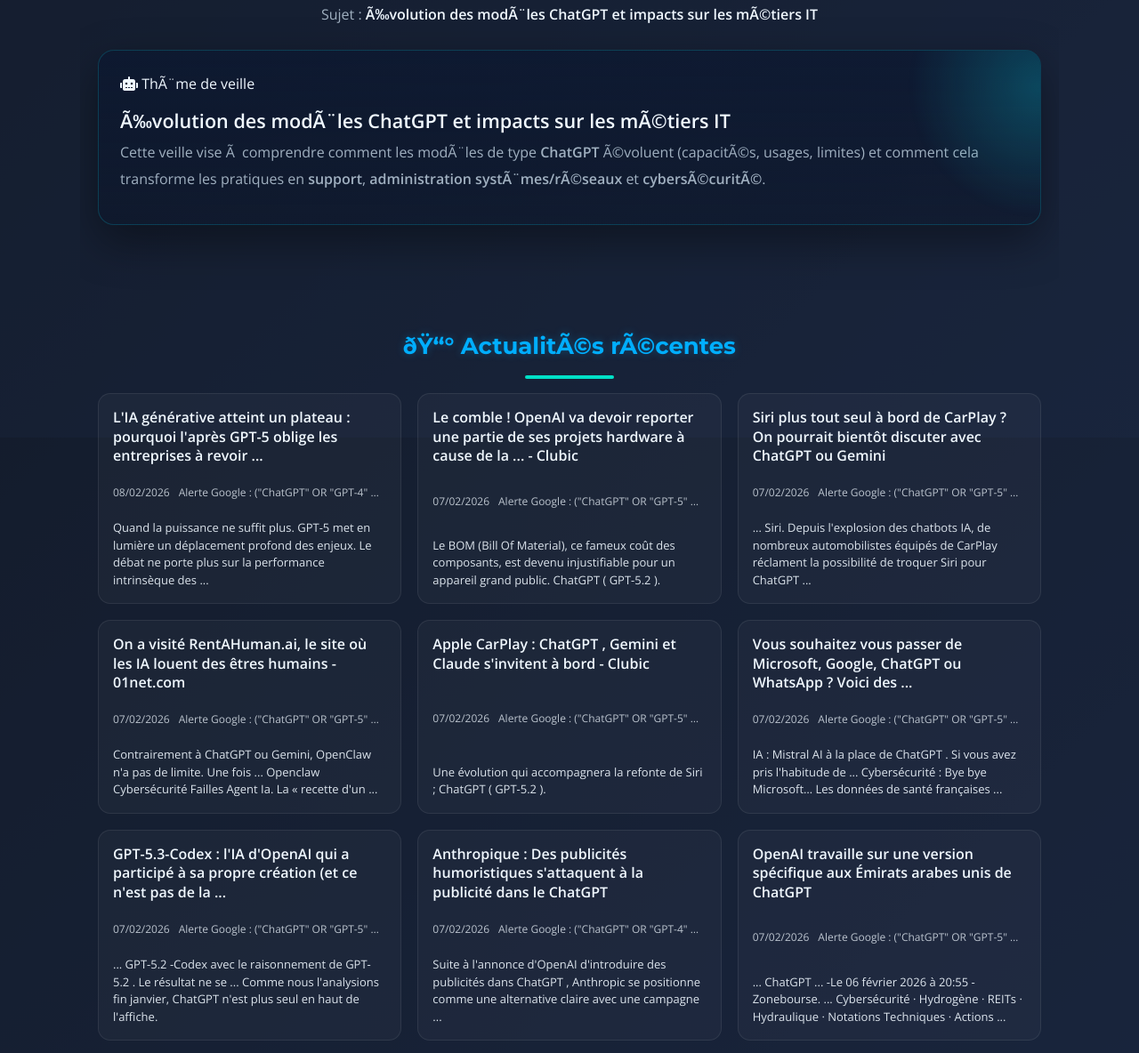
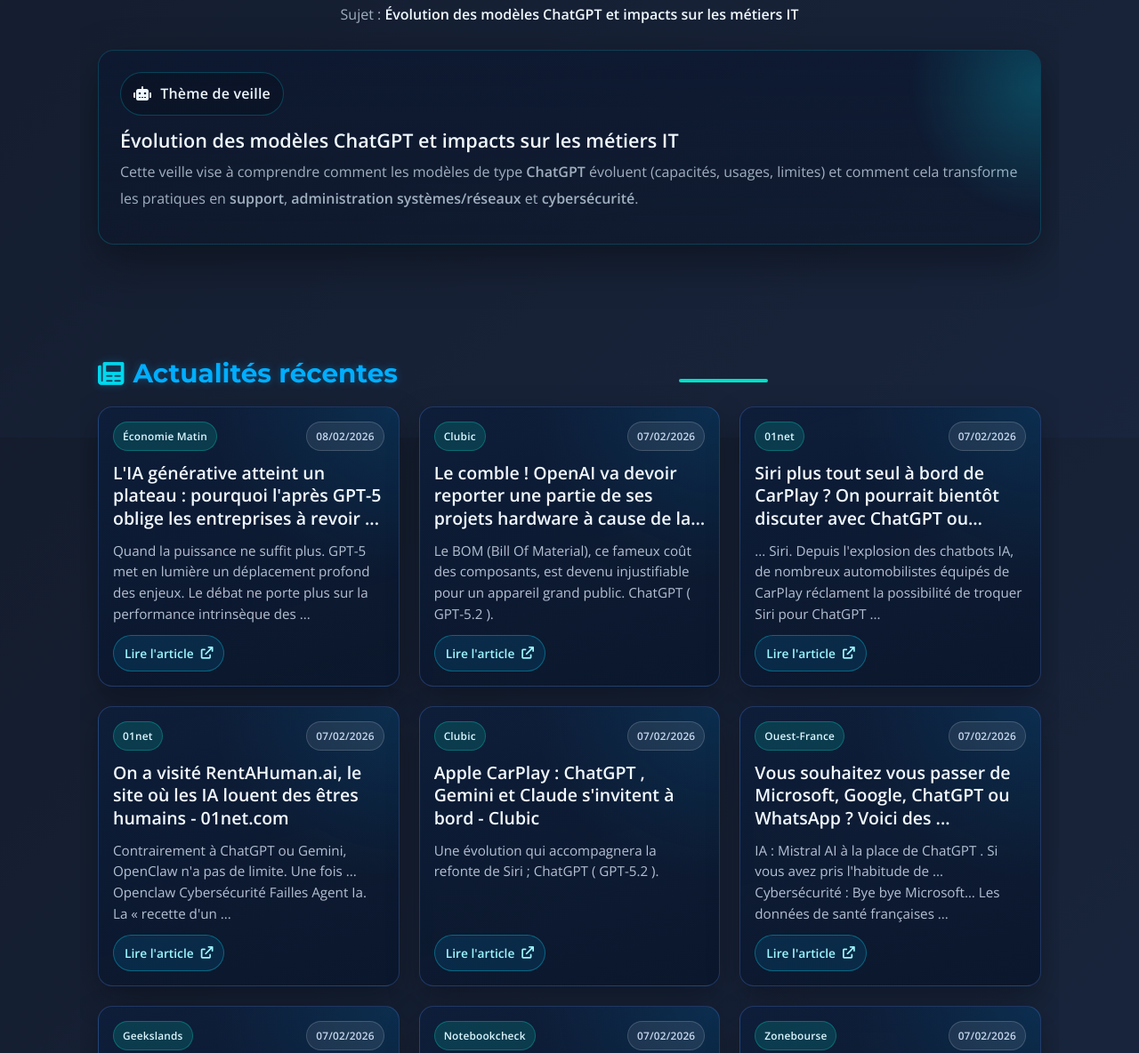
Before and after one commit to Archanight/archanight.github.io, a website: page veille.html in a window 1280 px wide. Shown: the part 308-1492 px from the top of the page at 89% size. Drawn offline with nearby package versions, Linux system fonts and the light colour scheme.

Commit message:
update page veille

```diff
--- a/data/news.json
+++ b/data/news.json
@@ -1,5 +1,5 @@
 {
-  "generatedAt": "2026-02-08T14:19:25.634Z",
+  "generatedAt": "2026-02-08T14:30:22.996Z",
   "sources": [
     "https://www.google.fr/alerts/feeds/08396268160163584311/3684539829631735690",
     "https://www.google.fr/alerts/feeds/08396268160163584311/14055474122595071547",
--- a/script.js
+++ b/script.js
@@ -240,6 +240,55 @@
     return d.toLocaleDateString("fr-FR");
 }
 
+function hostFromLink(link) {
+    if (!link) return "";
+    try {
+        return new URL(link).hostname.replace(/^www\./i, "").toLowerCase();
+    } catch (e) {
+        return "";
+    }
+}
+
+function sourceFromLink(link) {
+    const host = hostFromLink(link);
+    if (!host) return "";
+
+    const map = new Map([
+        ["reuters.com", "Reuters"],
+        ["journaldunet.com", "Journal du Net"],
+        ["01net.com", "01net"],
+        ["clubic.com", "Clubic"],
+        ["business-standard.com", "Business Standard"],
+        ["euronews.com", "Euronews"],
+        ["economiematin.fr", "Économie Matin"],
+        ["ouest-france.fr", "Ouest-France"],
+        ["geekslands.fr", "Geekslands"],
+        ["notebookcheck.biz", "Notebookcheck"],
+        ["zonebourse.com", "Zonebourse"],
+        ["telegrafi.com", "Telegrafi"],
+        ["lebigdata.fr", "LeBigData"],
+    ]);
+
+    if (map.has(host)) return map.get(host);
+
+    const root = host.split(".")[0] || "";
+    if (!root) return "";
+    return root.charAt(0).toUpperCase() + root.slice(1);
+}
+
+function cleanRawSource(source) {
+    const text = decodeHtmlEntities(source || "").trim();
+    if (!text) return "";
+
+    if (/alerte google/i.test(text)) return "Google Alerts";
+    if (text.length > 38) return `${text.slice(0, 35).trim()}...`;
+    return text;
+}
+
+function pickDisplaySource(rawSource, link) {
+    return sourceFromLink(link) || cleanRawSource(rawSource) || "Source web";
+}
+
 function isRecentDate(value, maxAgeDays) {
     if (!value) return false;
     const d = new Date(value);
@@ -254,7 +303,7 @@
     const link = normalizeArticleLink(item?.link || item?.url || item?.guid || "");
     const publishedAt = item?.publishedAt || item?.date || item?.pubDate || item?.updated || "";
     const description = decodeHtmlEntities(item?.description || item?.excerpt || item?.summary || "");
-    const source = decodeHtmlEntities(item?.source || item?.feedTitle || "");
+    const source = pickDisplaySource(item?.source || item?.feedTitle || "", link);
 
     return { title, link, publishedAt, description, source };
 }
@@ -279,12 +328,12 @@
     if (!grid) return;
 
     if (!items.length) {
-        grid.innerHTML = `<div class="rss-loading">Aucune actualite disponible pour le moment.</div>`;
+        grid.innerHTML = `<div class="rss-loading">Aucune actualité disponible pour le moment.</div>`;
         return;
     }
 
     grid.innerHTML = items
-        .map((it) => {
+        .map((it, index) => {
             const title = escapeHtml(it.title || "Article");
             const source = escapeHtml(it.source || "Source inconnue");
             const date = escapeHtml(formatFrDate(it.publishedAt) || "Date indisponible");
@@ -292,17 +341,22 @@
             const href = escapeHtml(it.link || "");
 
             const titleMarkup = href
-                ? `<a class="rss-link" href="${href}" target="_blank" rel="noopener noreferrer"><h3 class="rss-card-title">${title}</h3></a>`
+                ? `<h3 class="rss-card-title"><a class="rss-link" href="${href}" target="_blank" rel="noopener noreferrer">${title}</a></h3>`
                 : `<h3 class="rss-card-title">${title}</h3>`;
 
+            const ctaMarkup = href
+                ? `<a class="rss-read-more" href="${href}" target="_blank" rel="noopener noreferrer">Lire l'article <i class="fas fa-arrow-up-right-from-square" aria-hidden="true"></i></a>`
+                : `<span class="rss-read-more rss-read-more-disabled">Lien indisponible</span>`;
+
             return `
-          <article class="rss-card">
+          <article class="rss-card rss-card-enhanced" style="--rss-stagger:${index};">
+            <div class="rss-card-top">
+              <span class="rss-source-chip">${source}</span>
+              <span class="rss-date-chip">${date}</span>
+            </div>
             ${titleMarkup}
-            <div class="rss-meta">
-              <span class="rss-date">${date}</span>
-              <span class="rss-source">${source}</span>
-            </div>
             <p class="rss-desc">${description}</p>
+            ${ctaMarkup}
           </article>
         `;
         })
@@ -391,7 +445,7 @@
 
     if (!recent.length) {
         ticker.classList.remove("is-animated");
-        ticker.innerHTML = `<p class="alerts-empty">Aucune alerte recente: les articles trop anciens ont ete retires.</p>`;
+        ticker.innerHTML = `<p class="alerts-empty">Aucune alerte récente : les articles trop anciens ont été retirés.</p>`;
         return;
     }
 
@@ -435,7 +489,7 @@
         renderAlertsTicker(parsed.items);
     } catch (e) {
         console.error(e);
-        grid.innerHTML = `<div class="rss-loading">Erreur de chargement des actualites.</div>`;
+        grid.innerHTML = `<div class="rss-loading">Erreur de chargement des actualités.</div>`;
     }
 }
 
--- a/style.css
+++ b/style.css
@@ -1720,3 +1720,175 @@
     transform: translateY(calc(-1 * var(--alerts-scroll-distance, 220px)));
   }
 }
+
+/* ===== Veille - Actualités récentes (UI refresh) ===== */
+#veille-page .rss-section {
+  margin-top: 46px;
+}
+
+#veille-page .rss-title {
+  display: flex;
+  align-items: center;
+  justify-content: center;
+  gap: 10px;
+  margin-bottom: 18px;
+  font-size: clamp(1.6rem, 2.3vw, 2rem);
+}
+
+#veille-page .rss-title i {
+  color: rgba(0, 234, 255, 0.9);
+}
+
+#veille-page .rss-grid {
+  display: grid;
+  grid-template-columns: repeat(auto-fit, minmax(275px, 1fr));
+  gap: 22px;
+  align-items: stretch;
+}
+
+@media (max-width: 620px) {
+  #veille-page .rss-grid {
+    grid-template-columns: 1fr;
+    gap: 16px;
+  }
+}
+
+#veille-page .rss-card.rss-card-enhanced {
+  position: relative;
+  overflow: hidden;
+  display: flex;
+  flex-direction: column;
+  gap: 12px;
+  min-height: 255px;
+  border-radius: 16px;
+  padding: 16px;
+  border: 1px solid rgba(96, 146, 255, 0.25);
+  background:
+    radial-gradient(120% 120% at 100% 0%, rgba(0, 174, 255, 0.12), transparent 52%),
+    linear-gradient(165deg, rgba(14, 30, 58, 0.92), rgba(10, 22, 43, 0.9));
+  box-shadow: 0 14px 36px rgba(0, 0, 0, 0.28);
+  transition: transform 220ms ease, border-color 220ms ease, box-shadow 220ms ease;
+  animation: rssCardIn 420ms ease both;
+  animation-delay: calc(var(--rss-stagger, 0) * 45ms);
+}
+
+#veille-page .rss-card.rss-card-enhanced::before {
+  content: "";
+  position: absolute;
+  inset: auto -25% -35% -25%;
+  height: 90px;
+  background: radial-gradient(ellipse at center, rgba(0, 234, 255, 0.1), transparent 65%);
+  pointer-events: none;
+}
+
+#veille-page .rss-card.rss-card-enhanced:hover {
+  transform: translateY(-6px);
+  border-color: rgba(0, 234, 255, 0.5);
+  box-shadow: 0 20px 42px rgba(0, 0, 0, 0.34);
+}
+
+#veille-page .rss-card-top {
+  display: flex;
+  align-items: center;
+  justify-content: space-between;
+  gap: 10px;
+}
+
+#veille-page .rss-source-chip,
+#veille-page .rss-date-chip {
+  display: inline-flex;
+  align-items: center;
+  padding: 5px 10px;
+  border-radius: 999px;
+  font-size: 0.74rem;
+  font-weight: 700;
+  letter-spacing: 0.2px;
+}
+
+#veille-page .rss-source-chip {
+  max-width: 58%;
+  overflow: hidden;
+  text-overflow: ellipsis;
+  white-space: nowrap;
+  color: #dbf7ff;
+  background: rgba(0, 224, 198, 0.16);
+  border: 1px solid rgba(0, 224, 198, 0.3);
+}
+
+#veille-page .rss-date-chip {
+  color: #c7d8ee;
+  background: rgba(255, 255, 255, 0.08);
+  border: 1px solid rgba(255, 255, 255, 0.16);
+  white-space: nowrap;
+}
+
+#veille-page .rss-card-title {
+  margin: 0;
+  font-size: 1.22rem;
+  line-height: 1.32;
+  font-weight: 800;
+  display: -webkit-box;
+  -webkit-line-clamp: 3;
+  -webkit-box-orient: vertical;
+  overflow: hidden;
+}
+
+#veille-page .rss-card-title .rss-link {
+  color: #f2f9ff;
+  text-decoration: none;
+}
+
+#veille-page .rss-card-title .rss-link:hover {
+  color: #82f0ff;
+}
+
+#veille-page .rss-card.rss-card-enhanced .rss-desc {
+  margin: 0;
+  color: rgba(219, 232, 248, 0.9);
+  line-height: 1.55;
+  font-size: 0.95rem;
+  display: -webkit-box;
+  -webkit-line-clamp: 4;
+  -webkit-box-orient: vertical;
+  overflow: hidden;
+}
+
+#veille-page .rss-read-more {
+  margin-top: auto;
+  width: fit-content;
+  display: inline-flex;
+  align-items: center;
+  gap: 8px;
+  font-size: 0.86rem;
+  font-weight: 700;
+  color: #9ff7ff;
+  text-decoration: none;
+  border: 1px solid rgba(0, 234, 255, 0.32);
+  background: rgba(0, 174, 255, 0.12);
+  border-radius: 999px;
+  padding: 8px 12px;
+  transition: transform 160ms ease, background 160ms ease, border-color 160ms ease, color 160ms ease;
+}
+
+#veille-page .rss-read-more:hover {
+  transform: translateY(-1px);
+  background: rgba(0, 234, 255, 0.2);
+  border-color: rgba(0, 234, 255, 0.52);
+  color: #dfffff;
+}
+
+#veille-page .rss-read-more-disabled {
+  opacity: 0.75;
+  pointer-events: none;
+}
+
+@keyframes rssCardIn {
+  from {
+    opacity: 0;
+    transform: translateY(12px);
+  }
+  to {
+    opacity: 1;
+    transform: translateY(0);
+  }
+}
--- a/veille.html
+++ b/veille.html
@@ -3,8 +3,8 @@
 <head>
     <meta charset="UTF-8">
     <meta name="viewport" content="width=device-width, initial-scale=1.0">
-    <title>Veille - ThÃ©odore Trat</title>
-    <meta name="description" content="Veille technologique : Ã©volution des modÃ¨les ChatGPT et impacts sur les mÃ©tiers IT (BTS SIO SISR).">
+    <title>Veille - Théodore Trat</title>
+    <meta name="description" content="Veille technologique : évolution des modèles ChatGPT et impacts sur les métiers IT (BTS SIO SISR).">
 
     <link rel="stylesheet" href="style.css">
     <link href="https://fonts.googleapis.com/css2?family=Montserrat:wght@400;700&family=Open+Sans:wght@300;400;600&display=swap" rel="stylesheet">
@@ -16,7 +16,7 @@
 
     <header>
         <nav>
-            <div class="logo"><a href="index.html">ThÃ©odore Trat</a></div>
+            <div class="logo"><a href="index.html">Théodore Trat</a></div>
             <ul>
                 <li><a href="moi.html">Moi</a></li>
                 <li><a href="parcours.html">Mon Parcours</a></li>
@@ -25,7 +25,7 @@
                 <li><a href="projets.html">Mes Projets</a></li>
                 <li><a href="veille.html" class="active">Veille</a></li>
                 <li><a href="cv.html">Mon CV</a></li>
-                <li><a href="a-propos.html">Mes CompÃ©tences</a></li>
+                <li><a href="a-propos.html">Mes Compétences</a></li>
                 <li><a href="contact.html">Contact</a></li>
             </ul>
             <button class="burger-menu" id="burger-menu" aria-label="Ouvrir le menu" aria-expanded="false">
@@ -38,27 +38,25 @@
         <section id="veille-page" class="alternate-bg">
             <div class="container">
                 <h2>Veille Technologique</h2>
-                <p class="section-intro">Sujet : <strong>Ã‰volution des modÃ¨les ChatGPT et impacts sur les mÃ©tiers IT</strong></p>
+                <p class="section-intro">Sujet : <strong>Évolution des modèles ChatGPT et impacts sur les métiers IT</strong></p>
 
-                <div class="veille-hero" role="region" aria-label="PrÃ©sentation de la veille">
+                <div class="veille-hero" role="region" aria-label="Présentation de la veille">
                     <div class="veille-hero-main">
-                        <div class="veille-badge"><i class="fas fa-robot"></i> ThÃ¨me de veille</div>
-                        <h3 class="veille-title">Ã‰volution des modÃ¨les ChatGPT et impacts sur les mÃ©tiers IT</h3>
+                        <div class="veille-badge badge"><i class="fas fa-robot"></i> Thème de veille</div>
+                        <h3 class="veille-title">Évolution des modèles ChatGPT et impacts sur les métiers IT</h3>
                         <p class="veille-lead">
-                            Cette veille vise Ã  comprendre comment les modÃ¨les de type <strong>ChatGPT</strong> Ã©voluent (capacitÃ©s, usages, limites)
-                            et comment cela transforme les pratiques en <strong>support</strong>, <strong>administration systÃ¨mes/rÃ©seaux</strong> et <strong>cybersÃ©curitÃ©</strong>.
+                            Cette veille vise à comprendre comment les modèles de type <strong>ChatGPT</strong> évoluent (capacités, usages, limites)
+                            et comment cela transforme les pratiques en <strong>support</strong>, <strong>administration systèmes/réseaux</strong> et <strong>cybersécurité</strong>.
                         </p>
                     </div>
                 </div>
-    <section class="rss-section">
-      <h2 class="rss-title">ðŸ“° ActualitÃ©s rÃ©centes</h2>
 
-      <div id="rssGrid" class="rss-grid">
-        <div class="rss-loading">Chargement des actualitÃ©sâ€¦</div>
-      </div>
-    </section>
-
-
+                <section class="rss-section" aria-labelledby="rss-title">
+                    <h2 id="rss-title" class="rss-title"><i class="fas fa-newspaper"></i> Actualités récentes</h2>
+                    <div id="rssGrid" class="rss-grid">
+                        <div class="rss-loading">Chargement des actualités...</div>
+                    </div>
+                </section>
 
                 <h3 class="veille-section-title"><i class="fas fa-chart-line"></i> Impacts concrets (exemples)</h3>
                 <div class="veille-grid veille-grid-impacts">
@@ -68,33 +66,33 @@
                             <h4>Support / Helpdesk</h4>
                         </div>
                         <ul class="veille-list">
-                            <li>RÃ©daction de rÃ©ponses type et base de connaissance</li>
-                            <li>Aide au diagnostic (questions, checklists, hypothÃ¨ses)</li>
-                            <li>GÃ©nÃ©ration de procÃ©dures claires (pas-Ã -pas)</li>
+                            <li>Rédaction de réponses type et base de connaissance</li>
+                            <li>Aide au diagnostic (questions, checklists, hypothèses)</li>
+                            <li>Génération de procédures claires (pas-à-pas)</li>
                         </ul>
                     </article>
 
                     <article class="veille-card">
                         <div class="veille-card-head">
                             <i class="fas fa-server"></i>
-                            <h4>Admin systÃ¨me / rÃ©seau</h4>
+                            <h4>Admin système / réseau</h4>
                         </div>
                         <ul class="veille-list">
                             <li>Assistance scripts (PowerShell/Bash) et automatisation</li>
-                            <li>ContrÃ´les de configuration (ports, services, rÃ¨gles)</li>
-                            <li>Documentation : procÃ©dures de dÃ©ploiement et validation</li>
+                            <li>Contrôles de configuration (ports, services, règles)</li>
+                            <li>Documentation : procédures de déploiement et validation</li>
                         </ul>
                     </article>
 
                     <article class="veille-card">
                         <div class="veille-card-head">
                             <i class="fas fa-user-shield"></i>
-                            <h4>CybersÃ©curitÃ©</h4>
+                            <h4>Cybersécurité</h4>
                         </div>
                         <ul class="veille-list">
-                            <li>Analyse de logs, IOC, hypothÃ¨ses dâ€™incident</li>
-                            <li>Triage & rÃ©ponse Ã  incident : Ã©tapes, collecte dâ€™indices</li>
-                            <li>Support Ã  la sensibilisation (scÃ©narios, quiz)</li>
+                            <li>Analyse de logs, IOC, hypothèses d’incident</li>
+                            <li>Triage et réponse à incident : étapes, collecte d’indices</li>
+                            <li>Support à la sensibilisation (scénarios, quiz)</li>
                         </ul>
                     </article>
                 </div>
@@ -137,7 +135,7 @@
                             <h4>Outil : Inoreader</h4>
                         </div>
                         <p class="veille-text">
-                            Jâ€™utilise <strong>Inoreader</strong> comme agrÃ©gateur RSS pour centraliser toutes mes sources (CERT, blogs, alertes).
+                            J’utilise <strong>Inoreader</strong> comme agrégateur RSS pour centraliser toutes mes sources (CERT, blogs, alertes).
                             Cela me permet de classer, taguer et retrouver rapidement les informations.
                         </p>
                     </article>
@@ -147,12 +145,12 @@
                 <div class="faq" id="veilleFaq">
                     <div class="faq-item">
                         <button class="faq-question" type="button" aria-expanded="false">
-                            <span><i class="fas fa-circle-question"></i> Quâ€™est-ce que la veille technologique ?</span>
+                            <span><i class="fas fa-circle-question"></i> Qu’est-ce que la veille technologique ?</span>
                             <i class="fas fa-chevron-down faq-chevron" aria-hidden="true"></i>
                         </button>
                         <div class="faq-answer">
-                            La veille technologique consiste Ã  surveiller les Ã©volutions, innovations et menaces dâ€™un domaine afin dâ€™anticiper leur impact
-                            (technique, organisationnel, sÃ©curitÃ©) sur une activitÃ©.
+                            La veille technologique consiste à surveiller les évolutions, innovations et menaces d’un domaine afin d’anticiper leur impact
+                            (technique, organisationnel, sécurité) sur une activité.
                         </div>
                     </div>
 
@@ -162,8 +160,8 @@
                             <i class="fas fa-chevron-down faq-chevron" aria-hidden="true"></i>
                         </button>
                         <div class="faq-answer">
-                            Identifier les changements liÃ©s Ã  ChatGPT (capacitÃ©s, usages, risques) et comprendre comment ils modifient les mÃ©tiers IT,
-                            notamment les mÃ©thodes de diagnostic, documentation, automatisation et sÃ©curitÃ©.
+                            Identifier les changements liés à ChatGPT (capacités, usages, risques) et comprendre comment ils modifient les métiers IT,
+                            notamment les méthodes de diagnostic, documentation, automatisation et sécurité.
                         </div>
                     </div>
                 </div>
@@ -172,7 +170,7 @@
     </main>
 
     <footer>
-        <p>&copy; 2026 ThÃ©odore Trat. Tous droits rÃ©servÃ©s.</p>
+        <p>&copy; 2026 Théodore Trat. Tous droits réservés.</p>
     </footer>
 
     <script src="script.js"></script>
```
